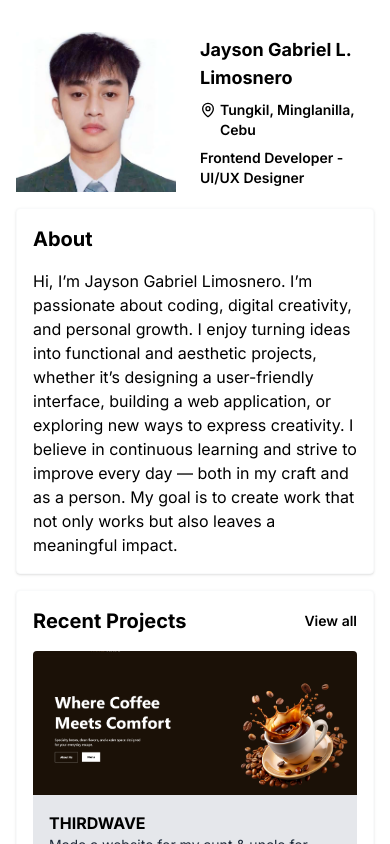
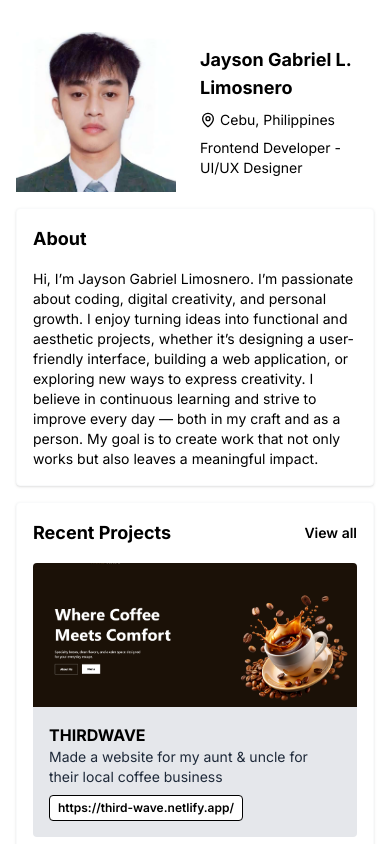
Before and after one commit to Sonix-J/Sonix-Portfolio, a React (Vite) app: page / in a window 390 px wide. Shown: the top 844 px of the page. Built offline with nearby package versions, Linux system fonts and the light colour scheme.

Commit message:
mobile view font adjustmens

```diff
--- a/src/components/sections/About.tsx
+++ b/src/components/sections/About.tsx
@@ -3,7 +3,7 @@ import Card from "../ui/Card";
 export default function About() {
   return (
     <Card title="About">
-      <p>
+      <p className="text-sm md:text-base">
         Hi, I’m Jayson Gabriel Limosnero. I’m passionate about coding, digital
         creativity, and personal growth. I enjoy turning ideas into functional
         and aesthetic projects, whether it’s designing a user-friendly
--- a/src/components/sections/Hero.tsx
+++ b/src/components/sections/Hero.tsx
@@ -10,14 +10,14 @@ export default function Hero() {
         className="w-40 h-40 object-cover"
       />
       <div className="flex flex-col gap-2">
-        <h1 className="text-lg font-bold md:text-2xl">
+        <h1 className="text-lg font-bold md:text-xl">
           Jayson Gabriel L. Limosnero
         </h1>
-        <p className="flex items-start gap-1 text-sm font-semibold">
+        <p className="flex items-start gap-1 text-sm">
           <MapPin size={16} className="mt-0.5 shrink-0" />
-          <span>Tungkil, Minglanilla, Cebu</span>
+          <span>Cebu, Philippines</span>
         </p>
-        <p className="text-sm font-semibold">
+        <p className="text-sm">
           Frontend Developer - UI/UX Designer
         </p>
       </div>
--- a/src/components/ui/Card.tsx
+++ b/src/components/ui/Card.tsx
@@ -10,7 +10,7 @@ export default function Card({ title, children, className = '', action }: CardPr
     <div className={`border border-gray-50 rounded p-4 shadow-sm bg-white ${className}`}>
       {title && (
         <div className="flex items-center justify-between mb-4">
-          <h2 className="text-xl font-bold">{title}</h2>
+          <h2 className="text-lg md:text-xl font-bold">{title}</h2>
           {action}
         </div>
       )}
--- a/src/components/ui/RecommendationCard.tsx
+++ b/src/components/ui/RecommendationCard.tsx
@@ -14,7 +14,7 @@ export default function RecommendationCard({
   return (
     <div className="flex items-start">
       <div className="flex flex-col gap-2">
-        <p className=" text-sm">"{testimonials}"</p>
+        <p className="text-sm md:text-base">"{testimonials}"</p>
         <div className="border-b border-gray-300"></div>
         <div>
           <p className="font-bold text-md">{name}</p>
```
